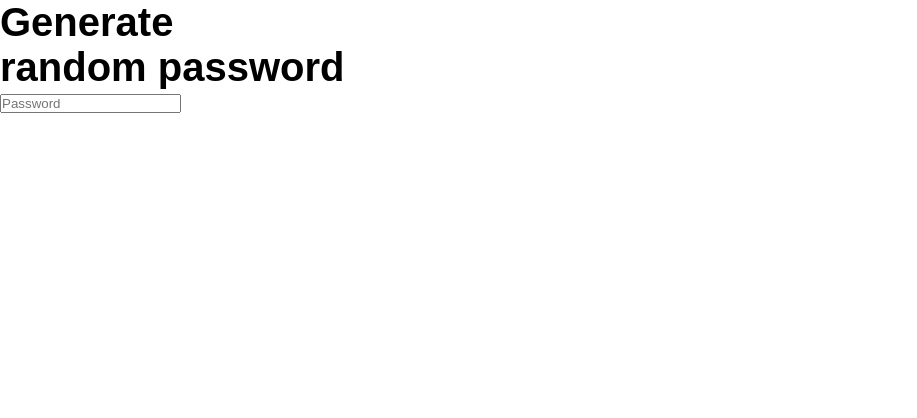
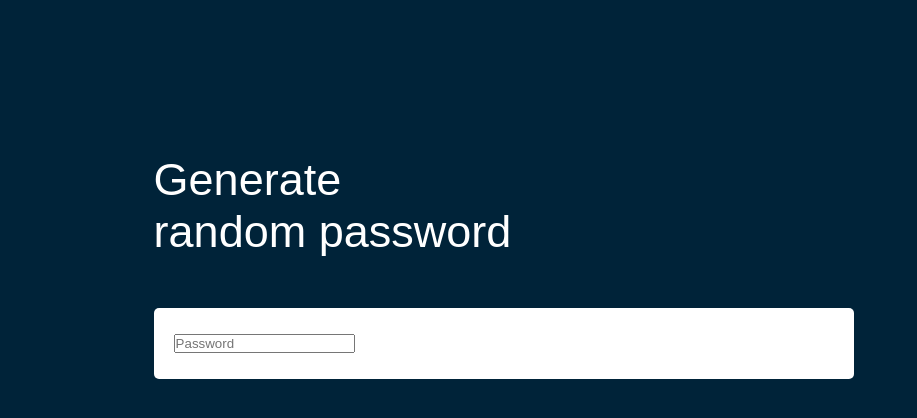
Before and after one commit to Vitor-App/demo, a plain HTML site: page index.html in a window 1280 px wide. Shown: the whole page, without its empty margins (0-917 px from the left). Drawn offline with Linux system fonts and the light colour scheme.

Commit message:
Div and nested has been styled.

```diff
--- a/style.css
+++ b/style.css
@@ -10,5 +10,32 @@
 
 
 body {
-    font-size: 15pt
+    font-size: 1em;
+    background-color: #002339;
+    color: #fff;
 }
+
+.container {
+  margin: 12%;
+  width: 90%%;
+  max-width: 700px;
+}
+
+
+.display {
+  width: 100%;
+  margin-top: 50px;
+  margin-bottom: 30px;
+  background: #fff;
+  color: #333;
+  display: flex;
+  align-items: center;
+  justify-content: space-between;
+  padding: 26px 20px;
+  border-radius: 5px;
+}
+
+.container h1{
+  font-weight: 500;
+  font-size: 45px;
+}
```
